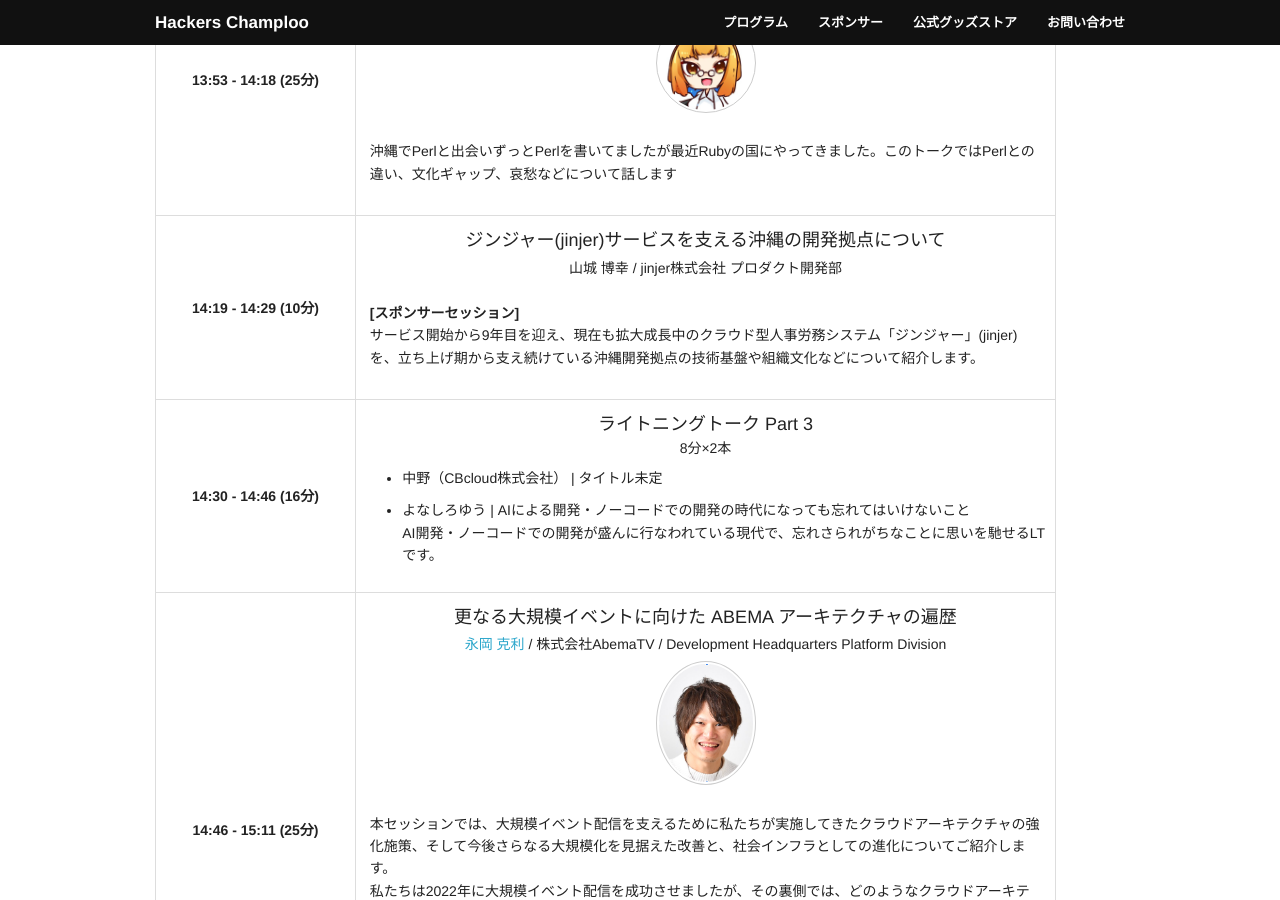
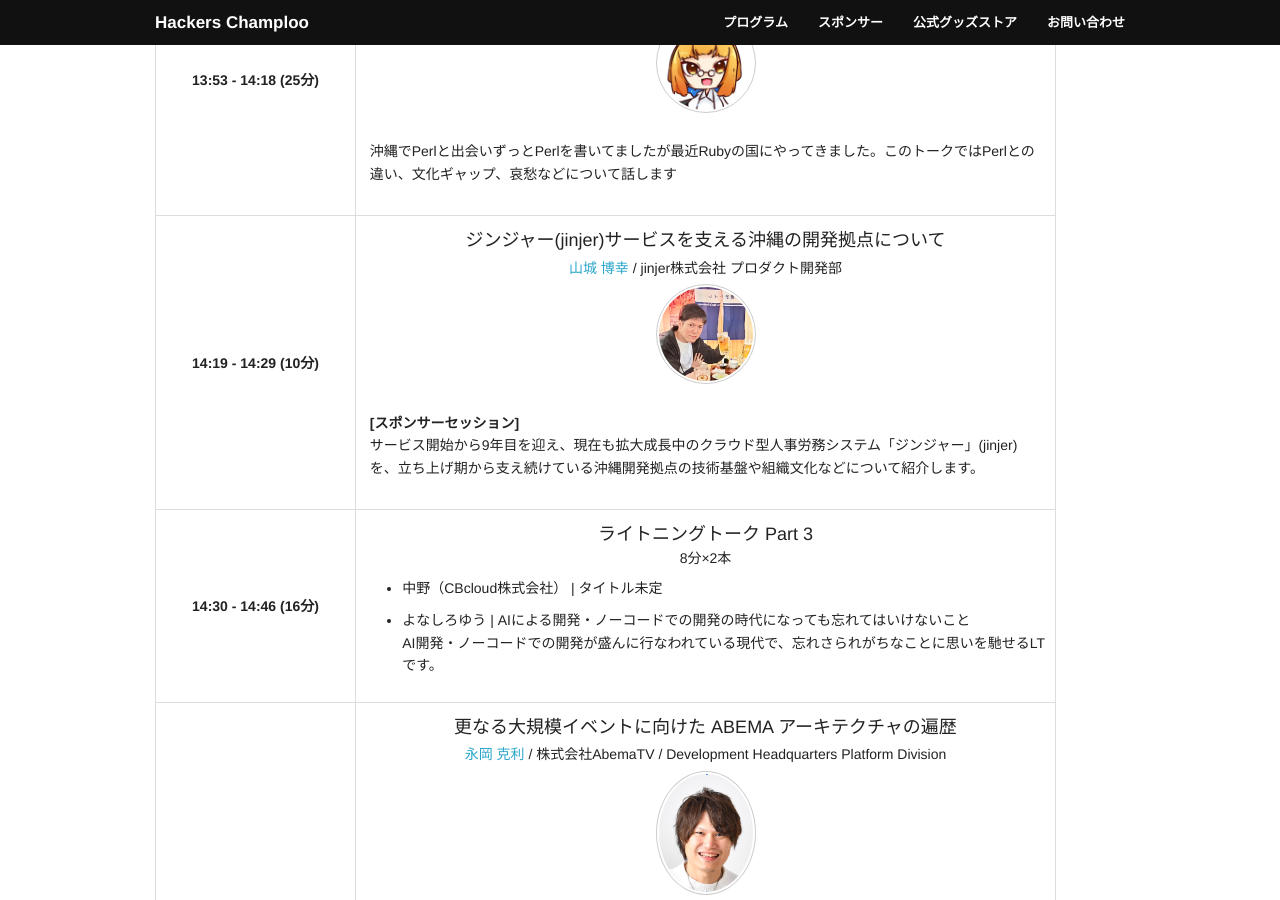
Before and after one commit to hackers-champloo/hackers-champloo.github.io, a Jekyll site: the page built from 2025/program.md, in a window 1280 px wide and 900 px high, scrolled down 3222 px. Built offline with Jekyll 4.4.1, drawn with Linux system fonts in a browser that asks for light colours; nearby versions of some CDN libraries.

Commit message:
山城さんのアイコン画像を追加

```diff
--- a/2025/program.md
+++ b/2025/program.md
@@ -194,7 +194,10 @@ description: 2025年8月2日（土曜日）
         <td>
           <p class="track-title">ジンジャー(jinjer)サービスを支える沖縄の開発拠点について</p>
           <p class="track-speaker">
-            山城 博幸 / jinjer株式会社 プロダクト開発部<br/>
+            <a href="https://www.facebook.com/hiroyuki.yamashiro.3" target="_blank">山城 博幸</a> / jinjer株式会社 プロダクト開発部<br/>
+            <a href="https://www.facebook.com/hiroyuki.yamashiro.3" target="_blank">
+              <img class="speaker-photo" src="/img/2025/speakers/jinjer_yamashiro_hiroyuki.jpg" />
+            </a>
             </p>
             <p class="track-description">
             <b>[スポンサーセッション]</b><br>
```
